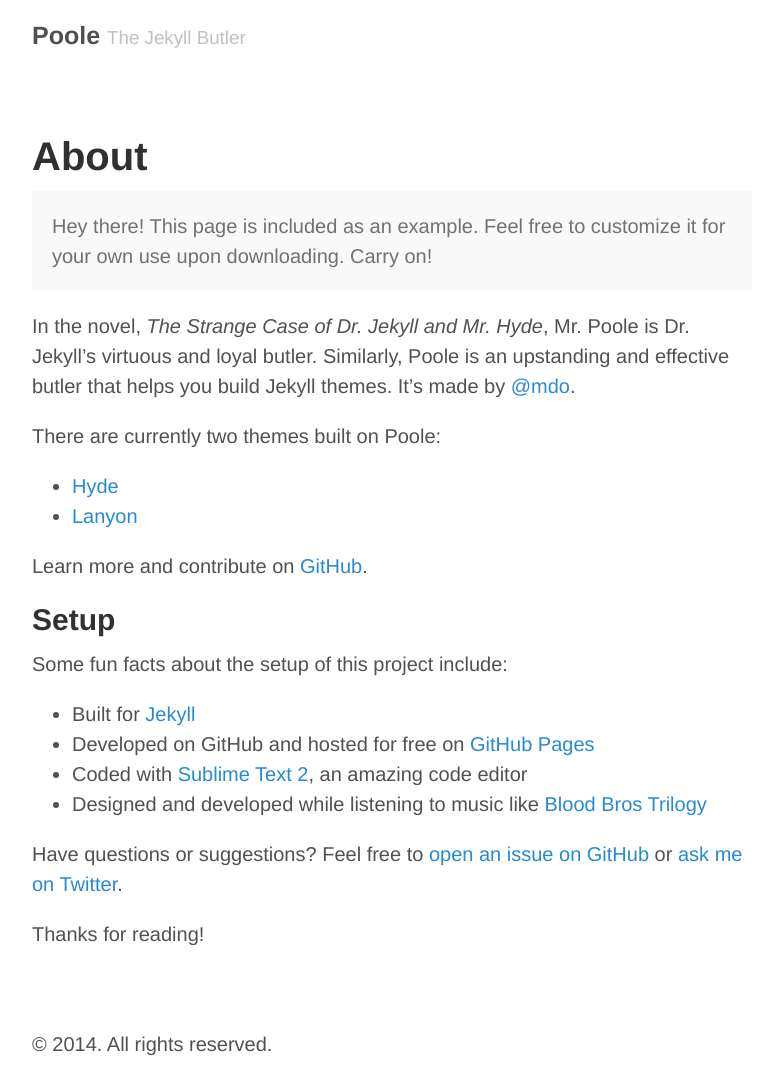
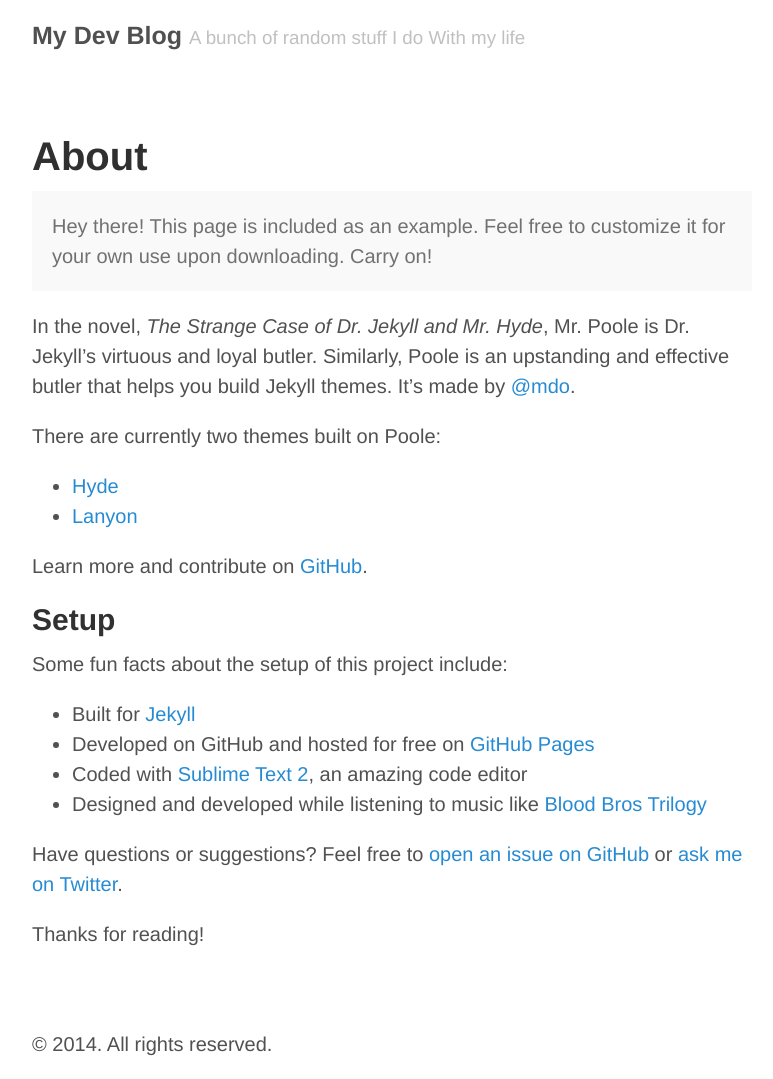
Before and after one commit to jakesyl/aep000.github.io, a Jekyll site: the page built from about.md, in a window 1280 px wide. Shown: the whole page, without its empty margins (248-1021 px from the left). Built offline with Jekyll 4.4.1, drawn with Linux system fonts in a browser that asks for light colours; Markdown is read by kramdown in place of the engine named in the settings.

Commit message:
Naming the Blog

```diff
--- a/_config.yml
+++ b/_config.yml
@@ -6,13 +6,13 @@ pygments:         true
 permalink:        pretty
 
 # Setup
-title:            Poole
-tagline:          The Jekyll Butler
-url:              http://getpoole.com
+title:            My Dev Blog
+tagline:          A bunch of random stuff I do With my life
+url:              http://aep000.github.io
 paginate:         1
 baseurl:          /
 author:
-  name:           Mark Otto
+  name:           Alex
   url:            https://twitter.com/mdo
   email:          markdotto@gmail.com
 
```
